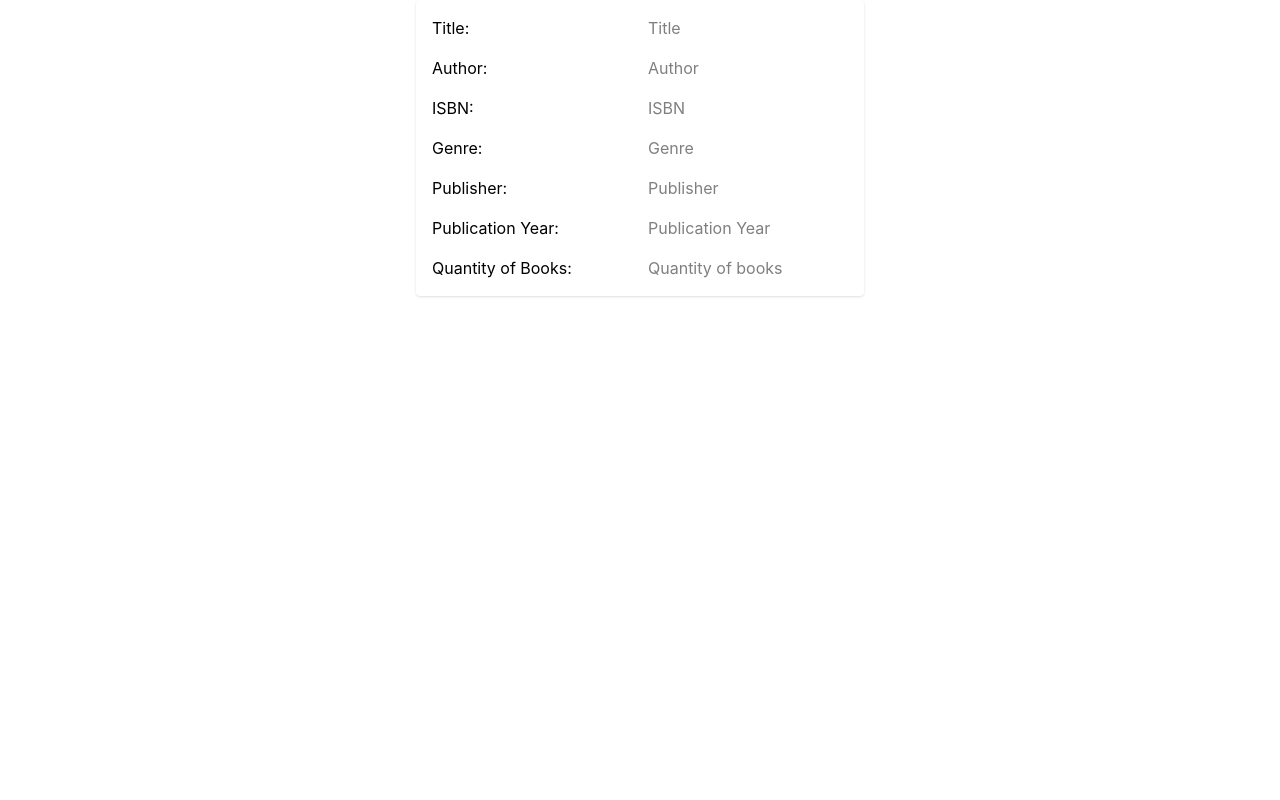
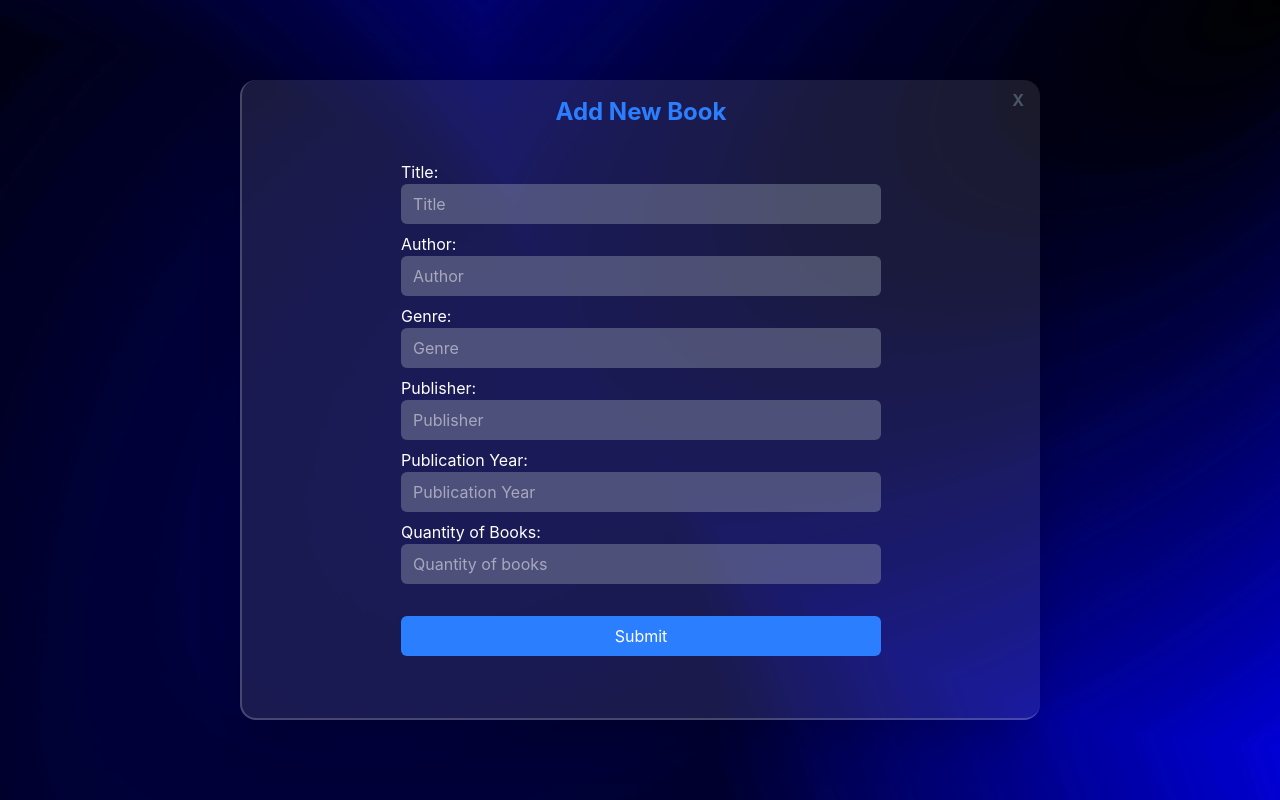
Before and after one commit to Hana-Haneefa/library_management_system, a React app in the folder frontend/: page / in a window 1280 px wide. Built offline with nearby package versions, Linux system fonts and the light colour scheme; the HTML template or start-up script is replaced by a standard one.

Commit message:
add book form complete and style frontend

```diff
--- a/frontend/src/components/bookManage/addBookForm.jsx
+++ b/frontend/src/components/bookManage/addBookForm.jsx
@@ -1,5 +1,6 @@
 import { useState } from "react";
 import axios from "axios";
+import bgimg from "../../images/formBg.jpg";
 
 function AddBookForm() {
   const [formData, setFormData] = useState({
@@ -16,24 +17,142 @@ function AddBookForm() {
   const [error, setError] = useState(null);
   const [success, setSuccess] = useState(null);
 
+  //run when any input field changes
+  const handleChange = async (e) => {
+    setFormData({
+      ...formData,
+      [e.target.name]: e.target.value, //update the specific field that changed
+    });
+  };
+
+  //run when form is submitted
+  const handleSubmit = async (e) => {
+    e.preventDefault(); //prevent page refresh
+    setLoading(true);
+    setError(null);
+    try {
+      const res = await axios.post("/api/books/create-book", formData); //send form data to backend
+      setSuccess("Book added successfully!"); //show success message
+
+      //to clear the form after successful submission
+      setFormData({
+        title: "",
+        author: "",
+        isbn: "",
+        genre: "",
+        publisher: "",
+        year: "",
+        quantity: "",
+      });
+    } catch (err) {
+      setError(
+        err.response?.data?.error || "Failed to add book. Please try again.",
+      ); //show error message
+    } finally {
+      setLoading(false); //stop loading
+    }
+  };
+
   return (
+    <div
+      className="container w-full h-screen flex items-center justify-center bg-cover"
+      style={{ backgroundImage: `url(${bgimg})` }}
+    >
+      <div className="w-200 h-160 bg-white/10 border-b-2 border-l-2 border-white/20 rounded-2xl shadow-2xl relative">
+        <button className="text-gray-600 font-bold absolute right-4 top-2">
+          X
+        </button>
+        <form
+          onSubmit={handleSubmit}
+          className="max-w-lg mx-auto p-4 w-full h-full flex flex-col  gap-2 text-white"
+        >
+          <h2 className="col-span-2 w-full font-bold text-blue-500 text-center font-sans text-2xl">
+            Add New Book
+          </h2>
+          <div className=" w-full py-2">
+            {error && <p className="text-red-500 text-center">{error}</p>}
+            {success && <p className="text-green-500">{success}</p>}
+          </div>
           <div>
-      <form className="max-w-md mx-auto p-4 bg-white rounded shadow grid gap-4 grid-cols-2">
-        <p>Title:</p>
-        <input type="text" placeholder="Title" />
+            <p className="">Title:</p>
+            <input
+              className="bg-gray-400/40 text-white px-3 py-2 w-full rounded-md focus:outline-none focus:ring-2 focus:ring-blue-500"
+              type="text"
+              name="title"
+              placeholder="Title"
+              value={formData.title}
+              onChange={handleChange}
+            />
+          </div>
+
+          <div>
             <p>Author:</p>
-        <input type="text" placeholder="Author" />
-        <p>ISBN:</p>
-        <input type="text" placeholder="ISBN" />
+            <input
+              className="bg-gray-400/40 text-white px-3 py-2 w-full rounded-md focus:outline-none focus:ring-2 focus:ring-blue-500"
+              type="text"
+              name="author"
+              placeholder="Author"
+              value={formData.author}
+              onChange={handleChange}
+            />
+          </div>
+
+          <div>
             <p>Genre:</p>
-        <input type="text" placeholder="Genre" />
+            <input
+              className="bg-gray-400/40 text-white px-3 py-2 w-full rounded-md focus:outline-none focus:ring-2 focus:ring-blue-500"
+              type="text"
+              name="genre"
+              placeholder="Genre"
+              value={formData.genre}
+              onChange={handleChange}
+            />
+          </div>
+
+          <div>
             <p>Publisher:</p>
-        <input type="text" placeholder="Publisher" />
+            <input
+              className="bg-gray-400/40 text-white px-3 py-2 w-full rounded-md focus:outline-none focus:ring-2 focus:ring-blue-500"
+              type="text"
+              name="publisher"
+              placeholder="Publisher"
+              value={formData.publisher}
+              onChange={handleChange}
+            />
+          </div>
+
+          <div>
             <p>Publication Year:</p>
-        <input type="text" placeholder="Publication Year" />
+            <input
+              className="bg-gray-400/40 text-white px-3 py-2 w-full rounded-md focus:outline-none focus:ring-2 focus:ring-blue-500"
+              type="text"
+              name="year"
+              placeholder="Publication Year"
+              value={formData.year}
+              onChange={handleChange}
+            />
+          </div>
+
+          <div>
             <p>Quantity of Books:</p>
-        <input type="text" placeholder="Quantity of books" />
+            <input
+              className="bg-gray-400/40 text-white px-3 py-2 w-full rounded-md focus:outline-none focus:ring-2 focus:ring-blue-500"
+              type="text"
+              name="quantity"
+              placeholder="Quantity of books"
+              value={formData.quantity}
+              onChange={handleChange}
+            />
+          </div>
+          <button
+            className="bg-blue-500 text-white py-2 px-4 col-span-2 w-full mt-6 rounded-md hover:bg-blue-600"
+            type="submit"
+            disabled={loading}
+          >
+            {loading ? "Submitting..." : "Submit"}
+          </button>
         </form>
+      </div>
     </div>
   );
 }
--- a/frontend/vite.config.js
+++ b/frontend/vite.config.js
@@ -2,12 +2,14 @@ import { defineConfig } from "vite";
 import react from "@vitejs/plugin-react";
 import tailwindcss from "@tailwindcss/vite";
 
-// https://vite.dev/config/
 export default defineConfig({
   plugins: [react(), tailwindcss()],
   server: {
     proxy: {
-      "/api": "http://localhost:5000", // your Express port
+      "/api": {
+        target: "http://localhost:5000", //my backend port
+        changeOrigin: true,
+      },
     },
   },
 });
```
Also changed, not shown: frontend/src/images/formBg.jpg (added). Lines whose indentation alone changed are shown as unchanged.
